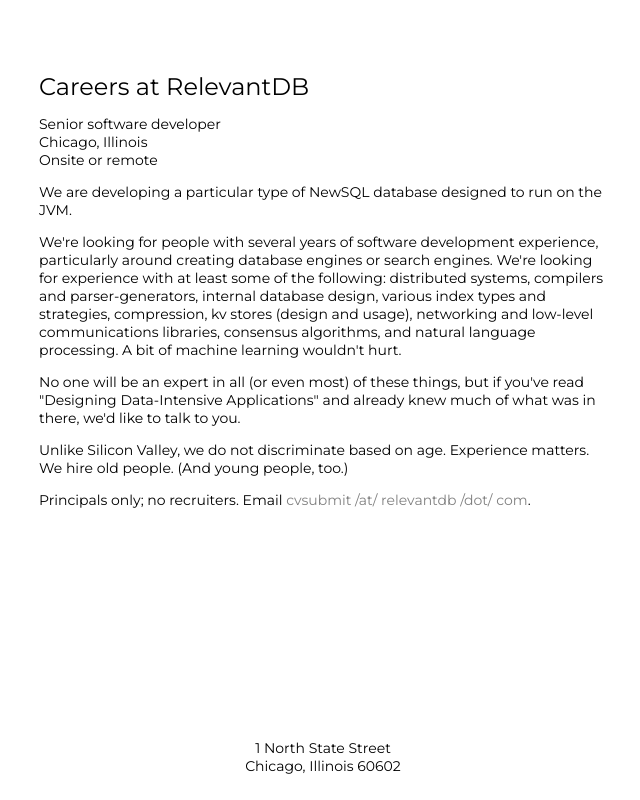
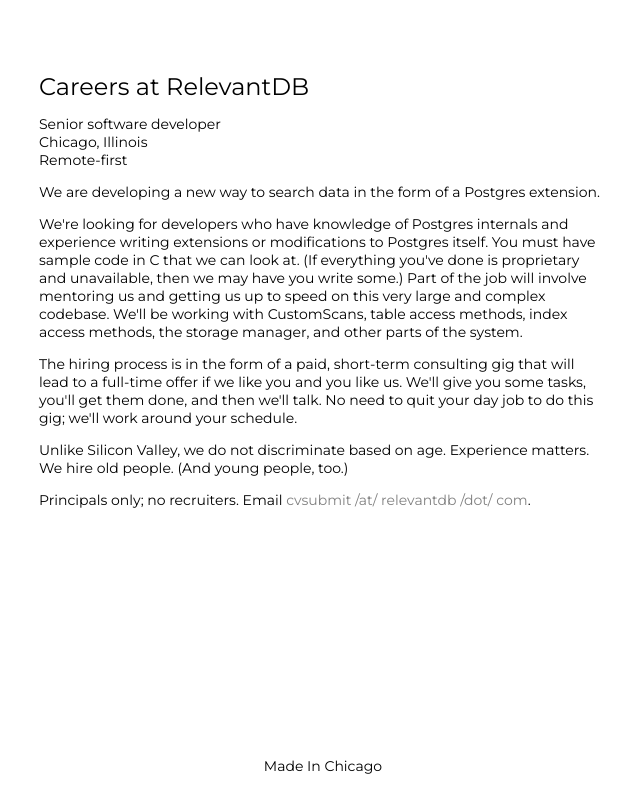
Before and after one commit to RelevantDB/RelevantDB_old_website, a plain HTML site: page docs/careers.html in a window 1280 px wide. Shown: the whole page, without its empty margins (317-957 px from the left). Drawn offline with Linux system fonts and the light colour scheme.

Commit message:
Update careers.html

```diff
--- a/docs/careers.html
+++ b/docs/careers.html
@@ -2,7 +2,7 @@
 <html>
 <head>
 <meta charset="UTF-8">
-<title>Careers - RelevantDB Next Generation NewSQL</title>
+<title>Careers - RelevantDB Next Generation Search</title>
 <link href='https://fonts.googleapis.com/css?family=Montserrat' rel='stylesheet'>
 <style>
 body {
@@ -58,26 +58,32 @@ Careers at RelevantDB
 <p class="pagesubhead">
 Senior software developer<br/>
 Chicago, Illinois <br/>
-Onsite or remote
+Remote-first
 </p>
 
 <p>
-We are developing a particular type of NewSQL database designed to run on the JVM.
+We are developing a new way to search data in the form of a Postgres extension.
 </p>
+
 <p>
-We're looking for people with several years of software development experience, particularly around creating database
-engines or search engines. We're looking for experience with at least some of the following: distributed systems, compilers
-and parser-generators, internal database design, various index types and strategies, compression, kv stores (design and usage),
-networking and low-level communications libraries, consensus algorithms, and natural language processing. A bit of machine
-learning wouldn't hurt.
+We're looking for developers who have knowledge of Postgres internals and experience writing extensions or modifications to Postgres
+itself. You must have sample code in C that we can look at.
+(If everything you've done is proprietary and unavailable, then we may have you write some.)
+Part of the job will involve mentoring us and getting us up to speed on this very large
+and complex codebase. We'll be working with CustomScans, table access methods, index access methods,
+the storage manager, and other parts of the system.
 </p>
+
 <p>
-No one will be an expert in all (or even most) of these things, but if you've read "Designing Data-Intensive
-Applications" and already knew much of what was in there, we'd like to talk to you.
+The hiring process is in the form of a paid, short-term consulting gig that will lead to a full-time offer if we like you and you like us.
+We'll give you some tasks, you'll get them done, and then we'll talk. No need
+to quit your day job to do this gig; we'll work around your schedule.
 </p>
+
 <p>
 Unlike Silicon Valley, we do not discriminate based on age. Experience matters. We hire old people. (And young people, too.)
 </p>
+
 <p>
 Principals only; no recruiters. Email <a href="#">cvsubmit /at/ relevantdb /dot/ com</a>.
 </p>
@@ -85,8 +91,7 @@ Principals only; no recruiters. Email <a href="#">cvsubmit /at/ relevantdb /dot/
 
 <footer>
 <div class="footer">
-1 North State Street<br>
-Chicago, Illinois 60602
+Made In Chicago
 </div>
 </footer>
 </body>
```
